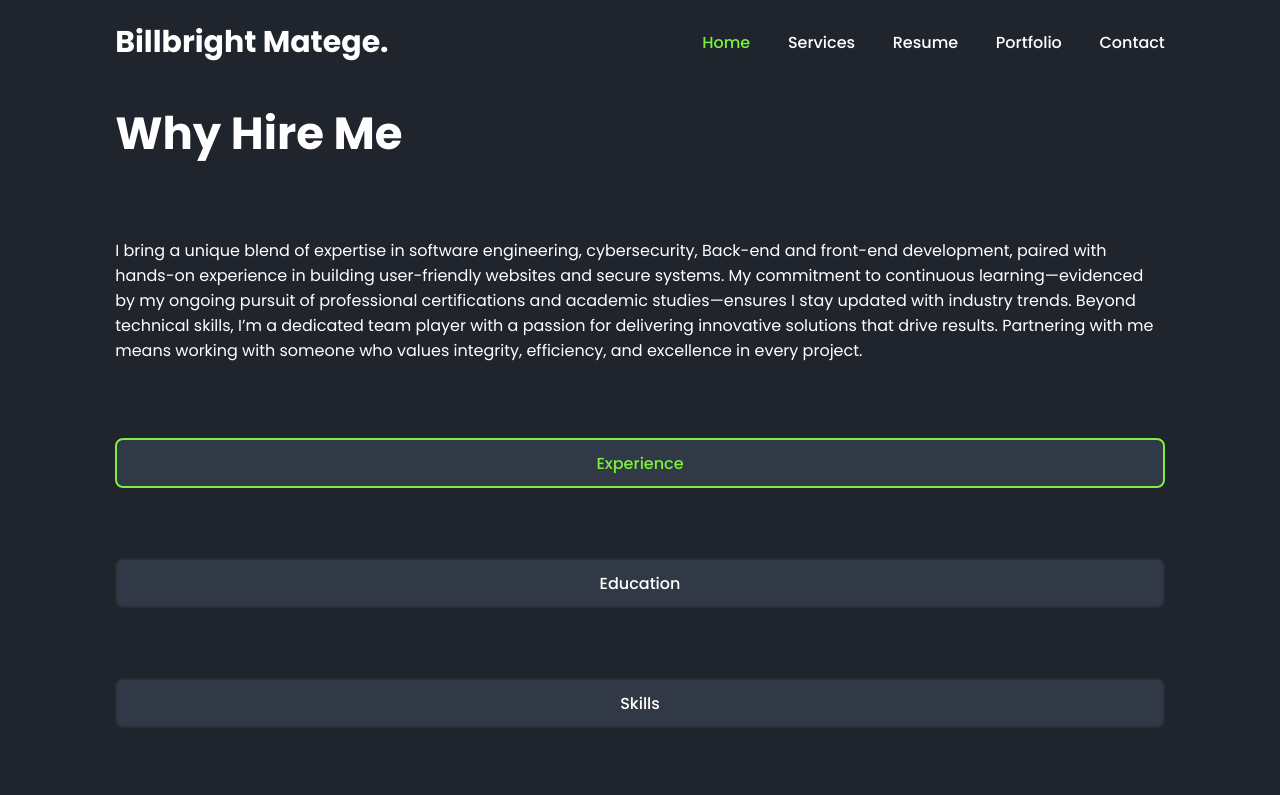
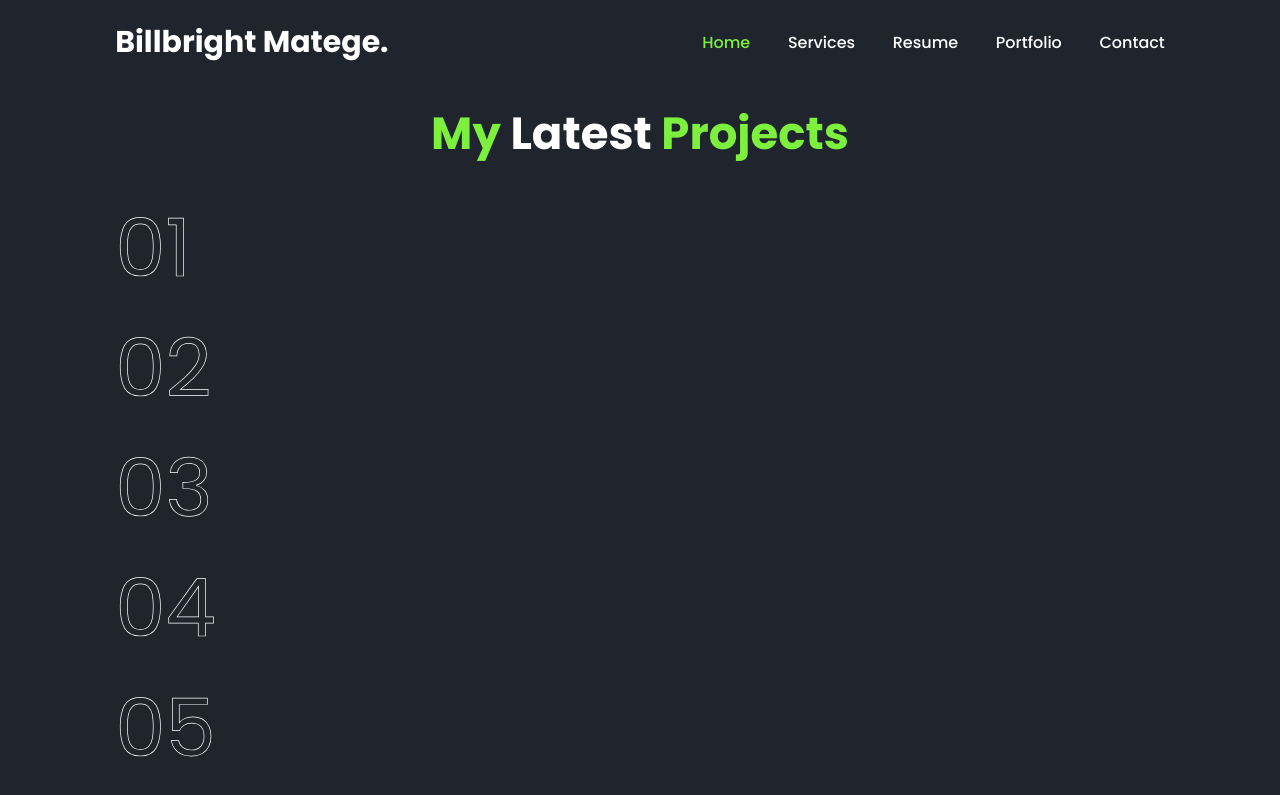
Before and after one commit to BcodezMUJJE/Billbright_Matege, a plain HTML site: page index.html in a window 1280 px wide. Drawn offline with nearby package versions, Linux system fonts and the light colour scheme.

```diff
--- a/css/styles.css
+++ b/css/styles.css
@@ -511,3 +511,24 @@
     margin-left: 1rem;
     font-size: 1.4rem;
 }
+
+.porforlio-container {
+    display: grid;
+    grid-template-columns: repeat(2, 1fr));
+    gap: 3rem;
+}
+
+.portfolio-detail {
+    display: none;
+}
+
+.portfolio-detail.active {
+    display: block;
+}
+
+.portfolio-box .numb{
+    font-size: 8rem;
+    -webkit-text-stroke: .07rem var(--white-color);
+    color: transparent;
+    list-height: 1;
+}
--- a/index.html
+++ b/index.html
@@ -140,7 +140,7 @@
     </section>
 
     <!-- RESUME SESSION end -->
-    <section class="resume active">
+    <section class="resume">
         <div class="resume-container">
             <h2>Why Hire Me</h2>
             <p class="desc">I bring a unique blend of expertise in software engineering, cybersecurity, Back-end and front-end development, paired with hands-on experience in building user-friendly websites and secure systems. My commitment to continuous learning—evidenced by my ongoing pursuit of professional certifications and academic studies—ensures I stay updated with industry trends. Beyond technical skills, I’m a dedicated team player with a passion for delivering innovative solutions that drive results. Partnering with me means working with someone who values integrity, efficiency, and excellence in every project.</p>
@@ -419,6 +419,34 @@
         </div>
     </section>
 
+    <!-- PORTFOLIO SESSION start -->
+    <section class="portfolio active">
+        <h2 class="heading"><span>My</span> Latest <span>Projects</span></h2>
+        <div class="portfolio-contauner">
+            <div class="portfolio-box">
+                <div class="portfolio-details active">
+                    <p class="numb">01</p>
+                </div>
+                <div class="portfolio-details">
+                    <p class="numb">02</p>
+                </div>
+                <div class="portfolio-details">
+                    <p class="numb">03</p>
+                </div>
+                <div class="portfolio-details">
+                    <p class="numb">04</p>
+                </div>
+                <div class="portfolio-details">
+                    <p class="numb">05</p>
+                </div>
+            </div>
+
+            <div class="portfolio-box">
+
+            </div>
+        </div>
+    </section>
+
     <!-- Link to your JavaScript file -->
     <script src="js/script.js"></script>
 </body>
```
Also changed, not shown: images/DataVisualisationSoftware.png (added), images/digital_marketing.jpg (deleted), images/light.png (added), images/security_laptop.png (deleted), images/video_editing.webp (deleted), images/videography.webp (deleted), 5 other files.
